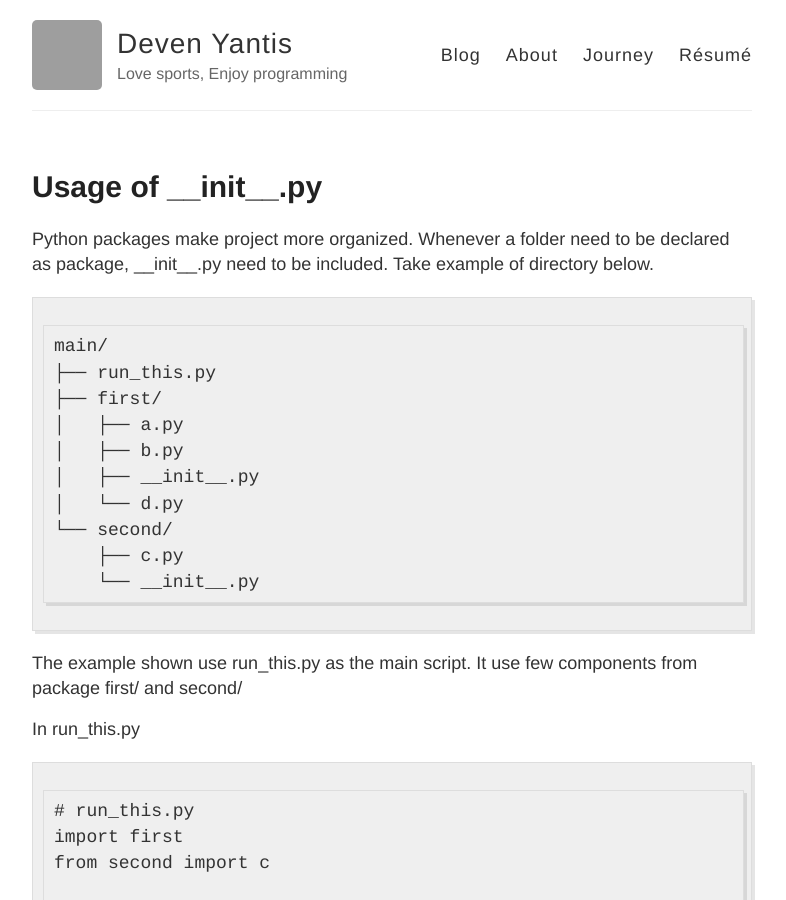
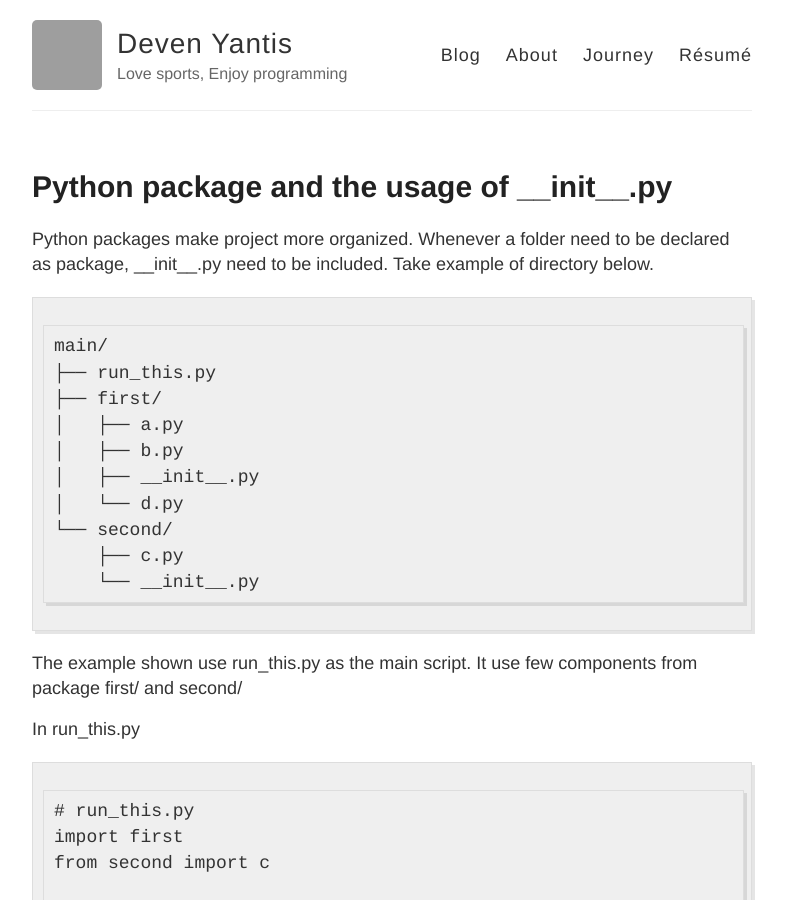
Before and after one commit to devennn/devennn.github.io, a Jekyll site: the page built from _posts/2020-01-15-python-packages.md, in a window 1280 px wide and 900 px high. Shown: the whole window, without its empty margins (248-1034 px from the left). Built offline with Jekyll 4.4.1, drawn with Linux system fonts in a browser that asks for light colours; grey boxes are pictures that could not be loaded.

Commit message:
Update 2020-01-15-python-packages.md

```diff
--- a/_posts/2020-01-15-python-packages.md
+++ b/_posts/2020-01-15-python-packages.md
@@ -1,6 +1,6 @@
 ---
 layout: post
-title: Usage of __init__.py
+title: Python package and the usage of __init__.py
 ---
 
 Python packages make project more organized. Whenever a folder need to be declared as package, \_\_init\_\_.py need to be included. Take example of directory below.
```
